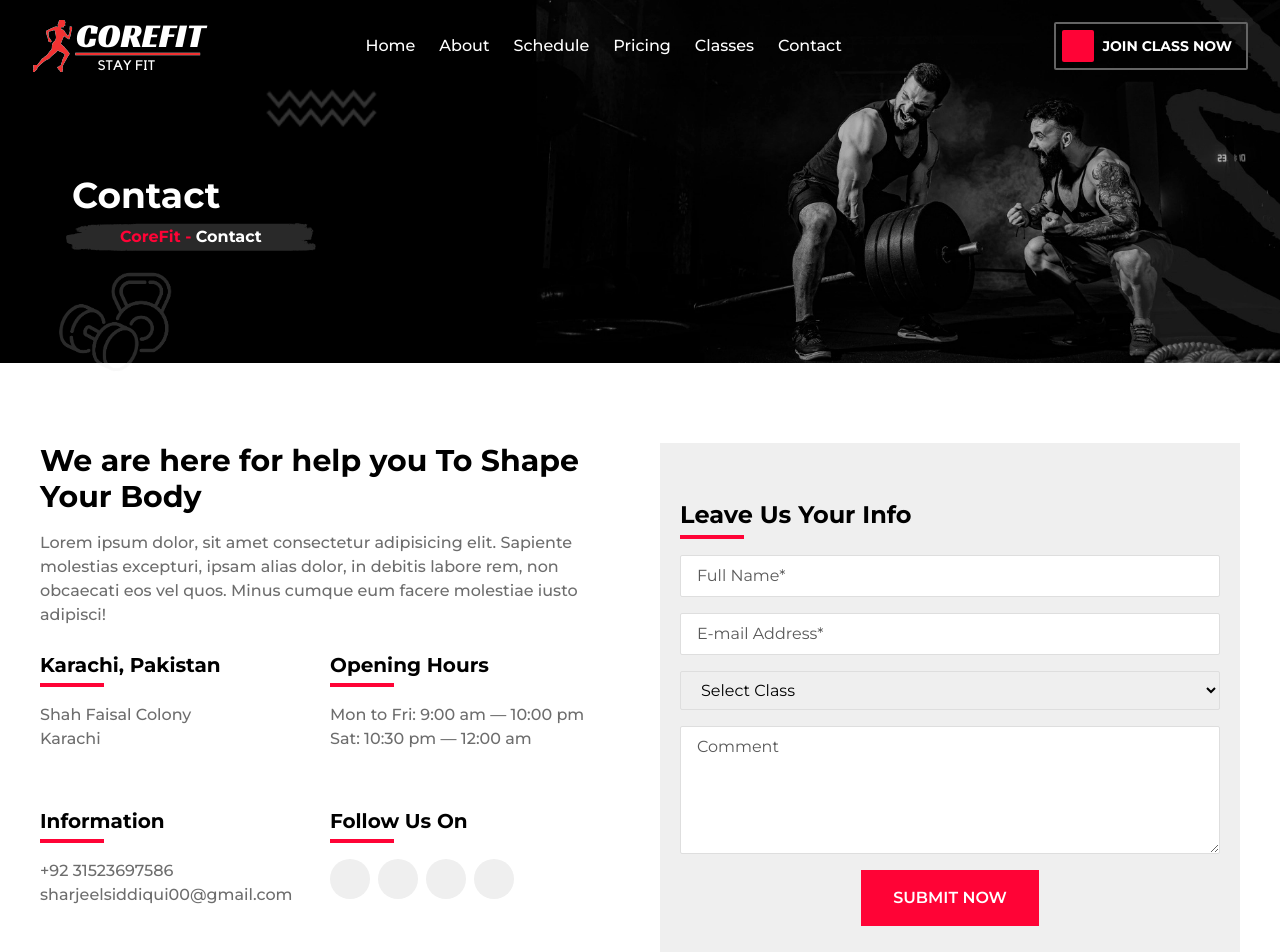
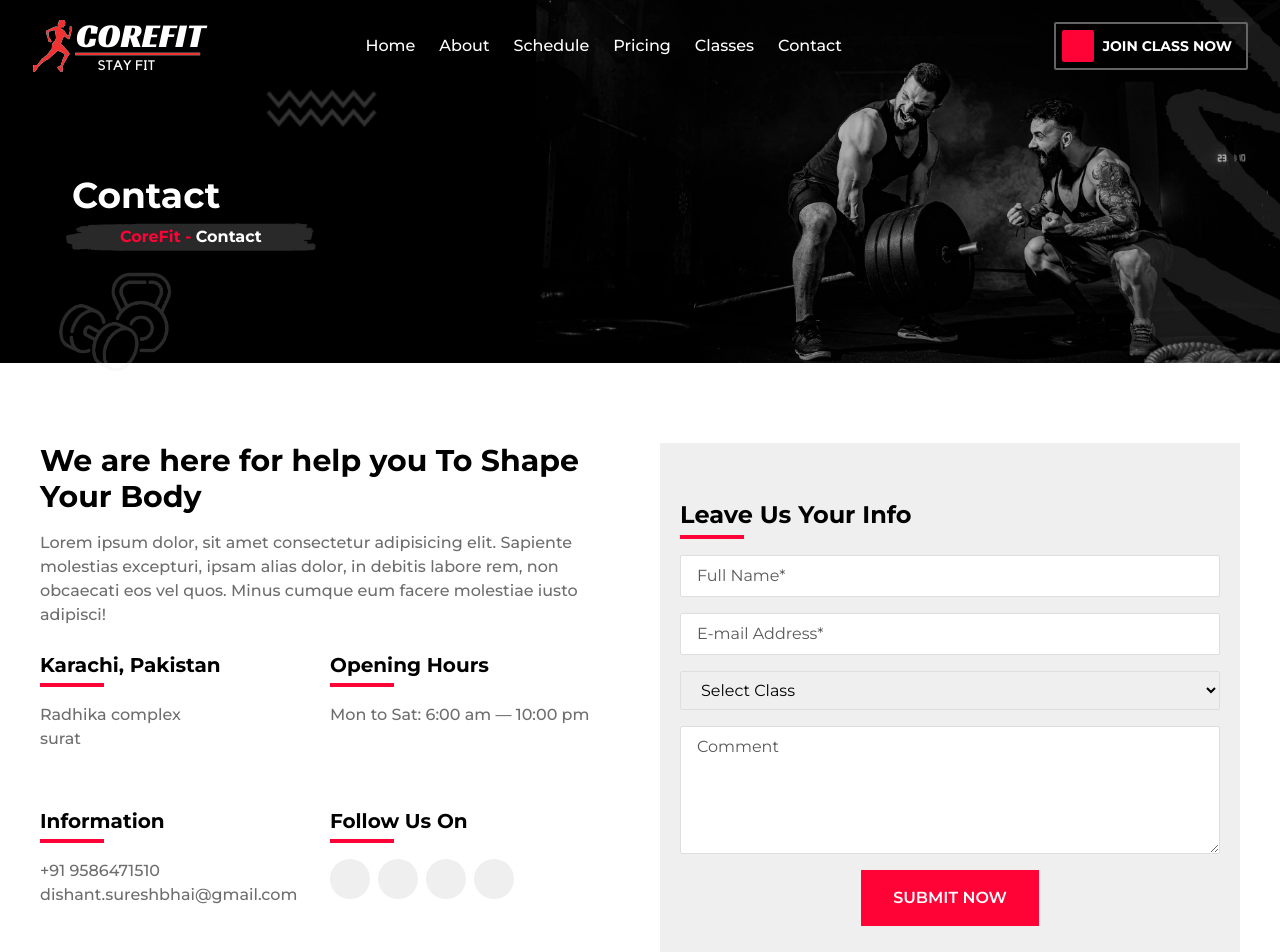
Before and after one commit to Dspatel204/rembo-gym, a React (Vite) app: page /contact in a window 1280 px wide. Shown: the top 952 px of the page. Built offline with nearby package versions, Linux system fonts and the light colour scheme; some icons are missing.

Commit message:
add upadte

```diff
--- a/src/components/contact-page/Info.jsx
+++ b/src/components/contact-page/Info.jsx
@@ -15,32 +15,28 @@ function Info() {
         <div>
           <h4 className={headingStyles}>Karachi, Pakistan</h4>
           <address className="font-medium not-italic text-gray-300">
-            Shah Faisal Colony
-            <br /> Karachi
+            Radhika complex
+            <br /> surat
           </address>
         </div>
         <div>
           <h4 className={headingStyles}>Opening Hours</h4>
           <p className="whitespace-nowrap font-medium text-gray-300">
-            Mon to Fri: 9:00 am — 10:00 pm
-          </p>
-          <p className="whitespace-nowrap font-medium text-gray-300">
-            Sat: 10:30 pm — 12:00 am
+            Mon to Sat: 6:00 am — 10:00 pm
           </p>
         </div>
         <div>
           <h4 className={headingStyles}>Information</h4>
           <a
-            href="tel:+98-21-225-429-71"
+            href="tel:+91 9586471510"
             className="block font-medium text-gray-300"
           >
-            +92 31523697586
+            +91 9586471510
           </a>
           <a
-            href="sharjeelsiddiqui00@gmail.com"
+            href="dishant.sureshbhai@gmail.com"
             className="block font-medium text-gray-300"
-          >
-            sharjeelsiddiqui00@gmail.com
+          >dishant.sureshbhai@gmail.com
           </a>
         </div>
         <div>
```
